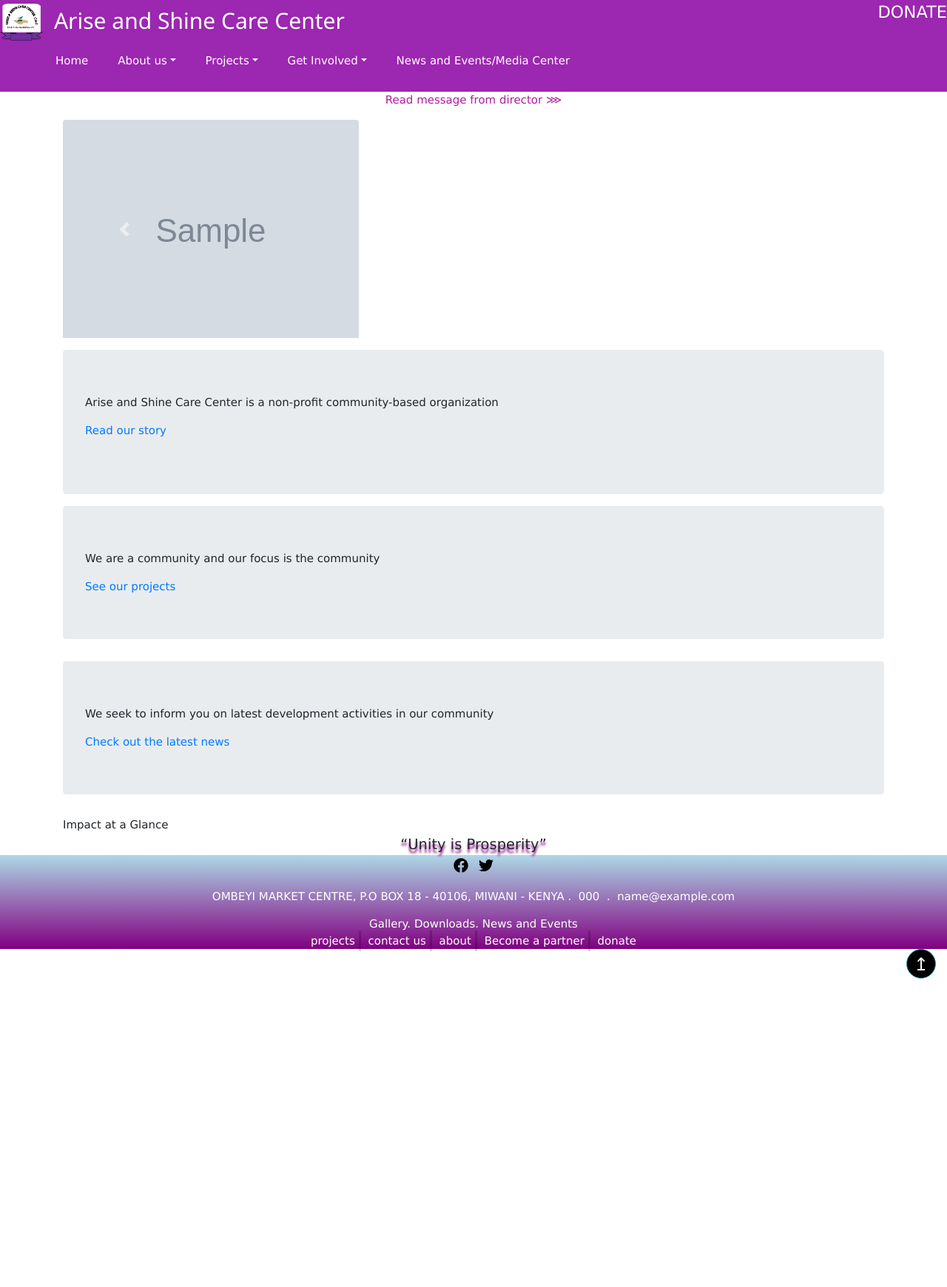
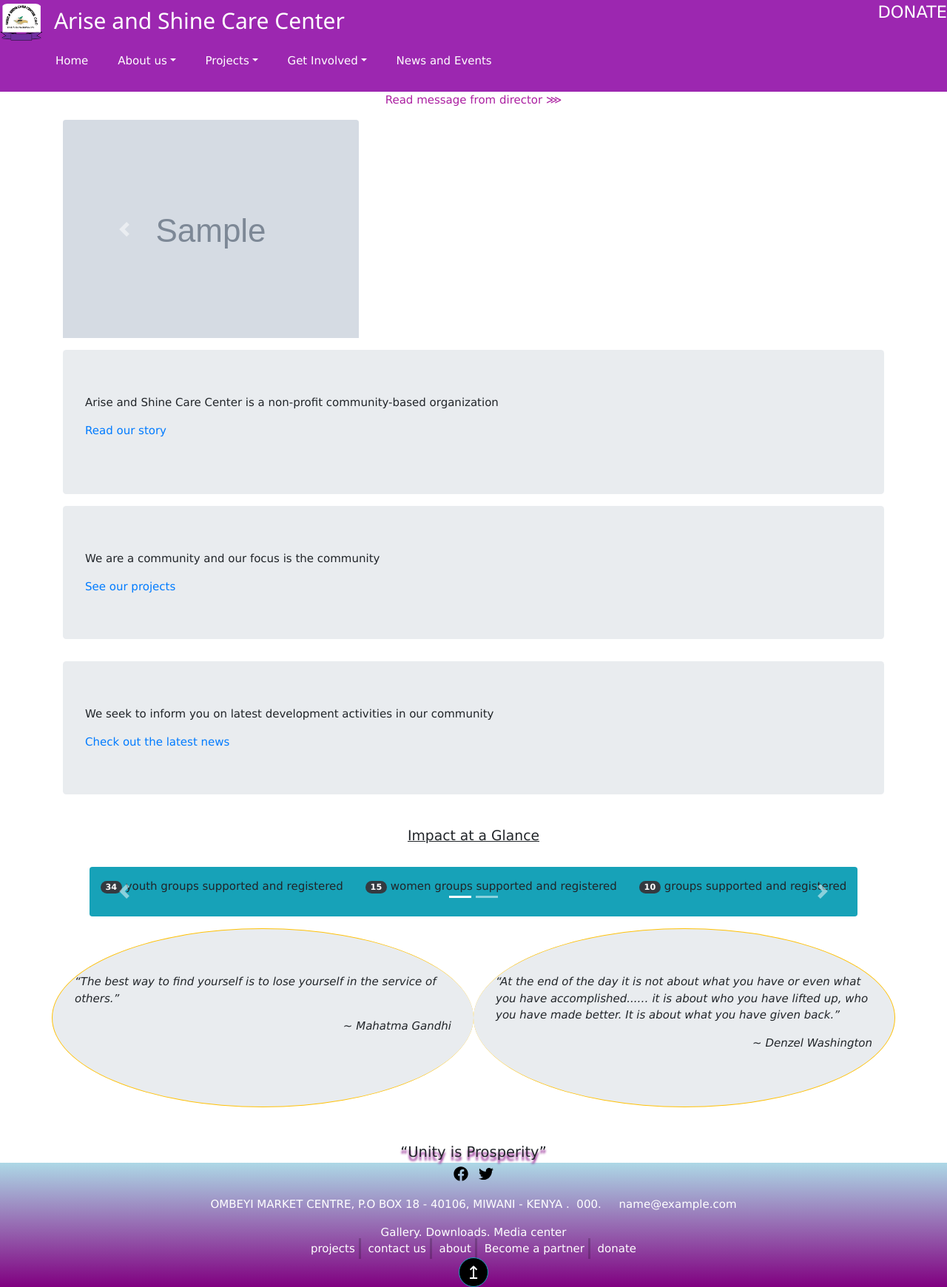
Before and after one commit to ariseandshinecc/AriseandShine_CC, a Django app: page / in a window 1280 px wide. Shown: the whole page at 74% size. Before the commit the page ends 1323 px from the top, so only its background shows below. Run offline with Django 3.2, Linux system fonts and the light colour scheme; tables that the repository leaves empty hold one stand-in row (values such as "Sample post"); grey boxes marked "Sample" are stand-in pictures; some libraries are stand-ins or nearby versions.

Commit message:
Add impact on the homepage.
Add community quote on the homepage.

Other code and display fixes.

```diff
--- a/mainsite/templates/mainsite.html
+++ b/mainsite/templates/mainsite.html
@@ -70,7 +70,7 @@
                         </div>
                     </li>
                     <li class="w3-hide-small nav-item">
-                        <a href="{% url 'mainsite:new_event' %}" class="nav-link">News and Events/Media Center</a>
+                        <a href="{% url 'mainsite:new_event' %}" class="nav-link">News and Events</a>
                     </li>
                 </ul>
             </nav>
@@ -104,7 +104,7 @@
                         </ul>
                     </li><br>
                     <li>
-                        <a href="{% url 'mainsite:new_event' %}">News and Events/Media Center</a>
+                        <a href="{% url 'mainsite:new_event' %}">News and Events</a>
                     </li>
                     <li class="divider"></li>
                     <li><a href="{% url 'mainsite:donate' %}">Donate</a></li>
@@ -139,7 +139,7 @@
         {% endblock %}
     </div>
     <div class="slogan w3-center"><q class="">Unity is Prosperity</q></div>
-    <footer class="container-fluid w3-purple ">
+    <footer class="container-fluid w3-purple d-flex flex-column">
         {% block footer %}
 
             <div class="ss-links w3-center">
@@ -153,14 +153,14 @@
             </div><br>
             <address class="w3-center">
                 <a class="">OMBEYI MARKET CENTRE, P.O BOX 18 - 40106, MIWANI - KENYA</a>&nbsp.&nbsp
-                <a href="tel:{{ contact.phone}} ">{{ contact.phone }}</a> &nbsp.&nbsp
+                <a href="tel:{{ contact.phone}} ">{{ contact.phone }}</a>. &nbsp &nbsp
                 {{ contact.email | urlize }}
             </address>
 
             <div class="other-links w3-center">
                 <a href="{% url 'mainsite:gallery' %}">Gallery.</a>
                 <a href="{% url 'mainsite:downloads' %}">Downloads.</a>
-                <a href="{% url 'mainsite:new_event' %}">News and Events</a>
+                <a href="{% url 'mainsite:new_event' %}">Media center</a>
             </div>
             <div class="important-links w3-center">
                 <a href="{% url 'mainsite:proj_and_prog' %}">projects</a>
@@ -169,7 +169,7 @@
                 <a href="{% url 'mainsite:partnership' %}">Become a partner</a>
                 <a href="{% url 'mainsite:donate' %}">donate</a>
             </div>
-            <a href="#" target="_top" class="w3-right btn btn-info float-right w3-btn-floating"
+            <a href="#" target="_top" class="w3-right btn btn-info w3-btn-floating"
                 title="Back to top">
                 &#8613;
             </a>
--- a/mainsite/templates/mainsite/donate.html
+++ b/mainsite/templates/mainsite/donate.html
@@ -17,7 +17,7 @@
 				Bank Code:
 			</p>
     		<p>	Or write to us at
-				<span class="text-primary" style="text-decoration: underline;">{{ contact.email | urlize }}</span>
+				<span class="text-primary underline">{{ contact.email | urlize }}</span>
 			</p>
 		</section>
 	</div>
--- a/mainsite/templates/mainsite/home.html
+++ b/mainsite/templates/mainsite/home.html
@@ -21,6 +21,7 @@
 	</div>
 	<div class="container body-content">
 		{% if carousel %}
+		<!--Images on a slideshow-->
 			<div id="slideshow" class="carousel slide w3-section" data-ride="carousel" data-interval="3000">
 				<ul class="carousel-indicators">
 					{% for count in carousel %}
@@ -48,6 +49,7 @@
 				</a>
 			</div>
 		{% endif %}
+		<!--Homepage intro and links-->
 		<div class="jumbotron w3-section">
 			<p>Arise and Shine Care Center is a non-profit community-based organization</p>
 			<p class="text-primary">
@@ -66,8 +68,65 @@
 				Check out the latest news <span class="w3-hide">&rarr;</span>
 			</a>
 		</div>
-		<section>Impact at a Glance
+		<!--Impacts on a slideshow-->
+		<section class="w3-center">
+			<p class="alert underline lead">Impact at a Glance</p>
+			<div id="impact" class="carousel slide" data-ride="carousel" data-interval="6000">
+				<ul class="carousel-indicators">
+					<li data-target="#impact" data-slide-to="0" class="active"></li>
+					<li data-target="#impact" data-slide-to="1"></li>
+				</ul>
 
+				<div class="carousel-inner">
+					<div class="carousel-item active">
+						<div class="d-inline-flex bg-info rounded">
+							<p class="p-3">
+								<span class="badge badge-pill badge-dark">34</span> youth groups supported and registered
+							</p>
+							<p class="p-3">
+								<span class="badge badge-pill badge-dark">15</span> women groups supported and registered
+							</p>
+							<p class="p-3">
+								<span class="badge badge-pill badge-dark">10</span> groups supported and registered
+							</p>
+						</div>
+					</div>
+					<div class="carousel-item ">
+						<div class="d-inline-flex bg-success rounded">
+							<p class="p-3">
+								<span class="badge badge-pill badge-light">10</span> groups trained on capacity development
+							</p>
+							<p class="p-3">
+								<span class="badge badge-pill badge-light">48</span> youths trained on digital literacy
+							</p>
+							<p class="p-3">
+								<span class="badge badge-pill badge-light">3</span> groups trained smart farming
+							</p>
+						</div>
+					</div>
+				</div>
+
+				<a href="#impact" class="carousel-control-prev" data-slide="prev">
+					<span class="carousel-control-prev-icon"></span>
+				</a>
+				<a href="#impact" class="carousel-control-next" data-slide="next">
+					<span class="carousel-control-next-icon"></span>
+				</a>
+			</div>
+		</section>
+		<!--Community quotes-->
+		<section class="w3-section row row-padding">
+			<div class="col-sm-6 border border-warning border-right-0 rounded-circle jumbotron">
+				<p class="font-italic">“The best way to find yourself is to lose yourself in the service of others.”</p>
+				<p class="w3-right font-italic">~ Mahatma Gandhi</p>
+			</div>
+			<div class="col-sm-6 border border-warning border-left-0 rounded-circle jumbotron">
+				<p class="font-italic">
+					“At the end of the day it is not about what you have or even what you have accomplished...…
+					it is about who you have lifted up, who you have made better. It is about what you have given back.”
+				</p>
+				<p class="w3-right font-italic">~ Denzel Washington</p>
+			</div>
 		</section>
 	</div>
 
--- a/mainsite/templates/mainsite/team.html
+++ b/mainsite/templates/mainsite/team.html
@@ -15,9 +15,8 @@
                     Our management team is comprised of competent staffs
                     with extensive knowledge in management and community engagement.
                 </p>
-                <p class="btn btn-link">Read Message from the Director</p>
             </div>
-
+            <p class="w3-right">Director's Message<span class="btn btn-link"> Read</span></p>
 
 
         </div>
--- a/mainsite/templates/mainsite/volunteer.html
+++ b/mainsite/templates/mainsite/volunteer.html
@@ -6,11 +6,11 @@
     <div class="container w3-section jumbotron">
         <p class="text-info">Are you interested in volunteering with our organization?</p>
         <p class="narration">
-            Please write to us with more information about yourself, yourself
+            Please write to us with more information about yourself, your
             availability and what you hope to contribute to our work.
         </p>
-        <p class="underline">Email:
-            <span class="text-primary" style="text-decoration: underline;">{{ contact.email | urlize }}</span>
+        <p>Email:
+            <span class="text-primary underline">{{ contact.email | urlize }}</span>
         </p>
     </div>
 {% endblock %}
```
